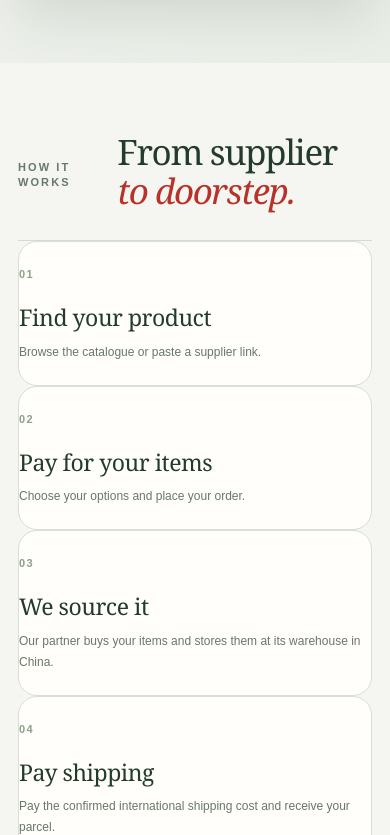
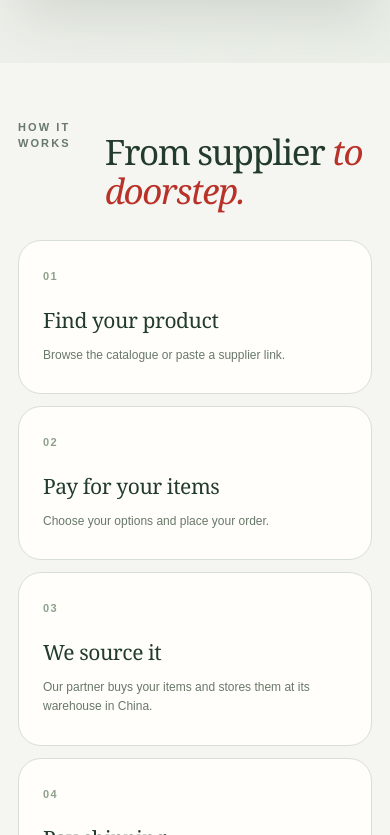
Before and after one commit to aminabdul339-byte/herocon, a Next.js app: page /membership in a window 390 px wide. Shown: the part 1549-2384 px from the top of the page. Built offline with nearby package versions, Linux system fonts and the light colour scheme; no server answers.

Commit message:
Fix rounded membership journey cards obscuring text with consistent responsive padding

```diff
--- a/app/brand-refinement-2026.css
+++ b/app/brand-refinement-2026.css
@@ -282,3 +282,58 @@ html body .hc-site .hc-self-v2[data-audience] .hc-personal-categories>.hc-self-c
   font-size:28px!important;line-height:1.3!important;
  }
 }
+
+
+/* Membership "How it works": inset content inside rounded step cards.
+   The original stepper gave its first card 0px left padding, and its mobile
+   nth-child resets removed padding again after the cards became rounded.
+   Keep all four cards readable without changing the content or checkout. */
+.hc-site .hc-member-page.hc-membership-clean .hc-membership-steps{
+ display:grid;
+ grid-template-columns:repeat(4,minmax(0,1fr));
+ gap:clamp(12px,1.2vw,20px);
+ align-items:stretch;
+ border:0;
+}
+.hc-site .hc-member-page.hc-membership-clean .hc-membership-steps>.hc-membership-step,
+.hc-site .hc-member-page.hc-membership-clean .hc-membership-steps>.hc-membership-step:not(:first-child),
+.hc-site .hc-member-page.hc-membership-clean .hc-membership-steps>.hc-membership-step:nth-child(3){
+ box-sizing:border-box;
+ min-width:0;
+ min-height:235px;
+ padding:clamp(24px,1.9vw,34px);
+ border:1px solid var(--hc-border,#d8e1d6);
+ border-radius:23px;
+ background:#fffefa;
+ overflow-wrap:break-word;
+}
+.hc-site .hc-member-page.hc-membership-clean .hc-membership-step h3{
+ font-size:clamp(21px,1.55vw,27px);
+ line-height:1.2;
+ margin:24px 0 12px;
+}
+.hc-site .hc-member-page.hc-membership-clean .hc-membership-step p{
+ max-width:100%;
+ line-height:1.65;
+}
+@media(max-width:1100px){
+ .hc-site .hc-member-page.hc-membership-clean .hc-membership-steps{
+  grid-template-columns:repeat(2,minmax(0,1fr));
+ }
+}
+@media(max-width:620px){
+ .hc-site .hc-member-page.hc-membership-clean .hc-membership-steps{
+  grid-template-columns:minmax(0,1fr);
+  gap:12px;
+ }
+ .hc-site .hc-member-page.hc-membership-clean .hc-membership-steps>.hc-membership-step,
+ .hc-site .hc-member-page.hc-membership-clean .hc-membership-steps>.hc-membership-step:not(:first-child),
+ .hc-site .hc-member-page.hc-membership-clean .hc-membership-steps>.hc-membership-step:nth-child(3){
+  min-height:auto;
+  padding:25px 24px 28px;
+ }
+ .hc-site .hc-member-page.hc-membership-clean .hc-membership-process-heading{
+  align-items:flex-start;
+  gap:14px;
+ }
+}
```
